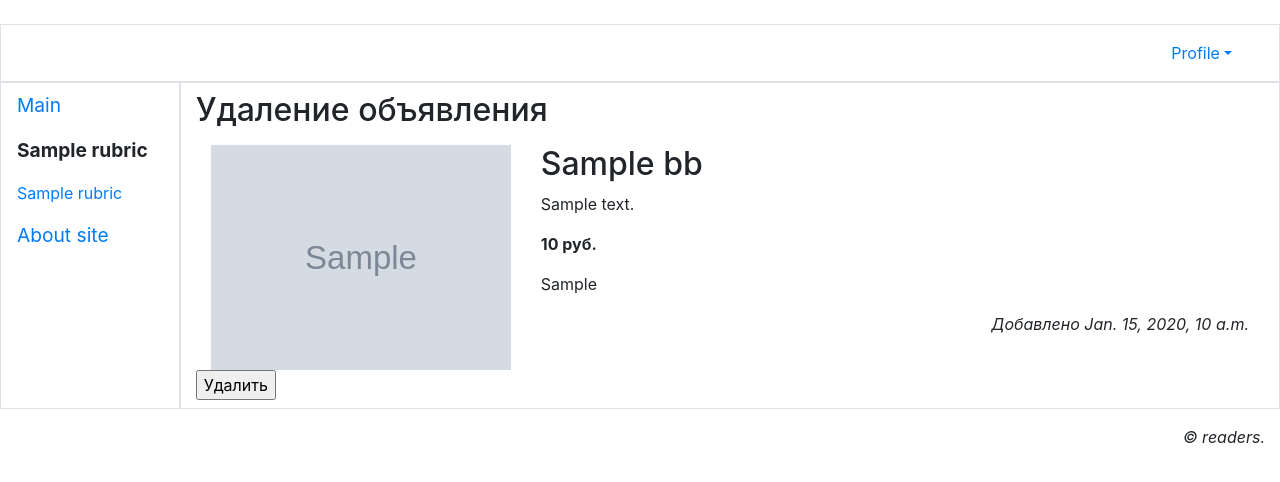
After one commit to VasJeni/bboard, a Django app: page /account/profile/delete/1 in a window 1280 px wide. The commit adds this page. Shown: the top 482 px of the page. Run offline with Django 3.2, Linux system fonts and the light colour scheme; a user stored in the database is signed in; tables that the repository leaves empty hold one stand-in row (values such as "Sample post"); grey boxes marked "Sample" are stand-in pictures; some libraries are stand-ins or nearby versions.

Commit message:
add update & delete advertisement

```diff
--- a/main/templates/main/profile.html
+++ b/main/templates/main/profile.html
@@ -27,7 +27,11 @@
             <h3><a href="{{ url }} {{ all }}">{{ bb.title }}</a></h3>
             <div>{{bb.content}}</div>
             <p class="text-right font-weight-bold">{{bb.price}}pounds</p>
-            <p class="text-right font-weight-bold">{{bb.created.at}}</p>
+            <p class="text-right font-weight-bold">created: {{bb.created.at}}</p>
+             <p class="text-right mt-2">
+            <a href="{% url 'main:profile_bb_change' pk=bb.pk %}">Исправить</a>
+            <a href="{% url 'main:profile_bb_delete' pk=bb.pk %}">Удалить</a>
+          </p>
         </div>
     </li>
     {% endfor %}
--- /dev/null
+++ b/main/templates/main/profile_bb_delete.html
@@ -0,0 +1,25 @@
+{% extends "layout/basic.html" %}
+
+{% block title %}Удаление объявления - Профиль пользователя{% endblock %}
+
+{% block content %}
+<h2>Удаление объявления</h2>
+<div class="container-fluid mt-3">
+    <div class="row">
+        {% if bb.image %}
+        <div class="col-md-auto"><img src="{{ bb.image.url }}" class="main-image"></div>
+        {% endif %}
+        <div class="col">
+            <h2>{{ bb.title }}</h2>
+            <p>{{ bb.content }}</p>
+            <p class="font-weight-bold">{{ bb.price }} руб.</p>
+            <p>{{ bb.contacts }}</p>
+            <p class="text-right font-italic">Добавлено {{ bb.created_at }}</p>
+        </div>
+    </div>
+</div>
+<form method="post">
+    {% csrf_token %}
+    <input type="submit" value="Удалить">
+</form>
+{% endblock %}
--- a/main/urls.py
+++ b/main/urls.py
@@ -1,11 +1,14 @@
 from django.urls import path
 from .views import index, other_page, BBLoginView, profile, BBLogoutView, ChangeUserInfoView, BBPasswordChangeView, \
     RegisterUserView, RegisterDoneView, user_activate, DeleteUserView, BBPasswordResetView, BBPasswordResetConfirmView, \
-    BBPasswordResetDoneView, BBPasswordResetCompleteView, by_rubric, detail,profile_bb_detail, profile_bb_add
+    BBPasswordResetDoneView, BBPasswordResetCompleteView, by_rubric, detail,profile_bb_detail, profile_bb_add, \
+    profile_bb_change, profile_bb_delete
 
 app_name = "main"
 urlpatterns = [
     path('', index, name='index'),
+    path('account/profile/change/<int:pk>/', profile_bb_change, name='profile_bb_change'),
+    path('account/profile/delete/<int:pk>', profile_bb_delete, name='profile_bb_delete'),
     path('account/profile/add/', profile_bb_add, name='profile_bb_add'),
     path('account/profile/<int:pk>/', profile_bb_detail, name='profile_bb_detail'),
     path('<int:rubric_pk>/<int:pk>/', detail, name='detail'),
--- a/main/views.py
+++ b/main/views.py
@@ -194,3 +194,34 @@ def profile_bb_add(request):
         formset = AIFormSet()
     context = {'form': form, 'formset': formset}
     return render(request, 'main/profile_bb_add.html', context)
+
+
+@login_required
+def profile_bb_change(request, pk):
+    bb = get_object_or_404(Bb, pk=pk)
+    if request.method == 'POST':
+        form = BbForm(request.POST, request.FILES, instance=bb)
+        if form.is_valid():
+            bb = form.save()
+            formset = AIFormSet(request.POST, request.FILES, instance=bb)
+            if formset.is_valid():
+                formset.save()
+                messages.add_message(request, messages.SUCCESS, 'advertisement updated')
+                return redirect('main:profile')
+    else:
+        form = BbForm(instance=bb)
+        formset = AIFormSet(instance=bb)
+    context = {'form': form, 'formset': formset}
+    return render(request, 'main/profile_bb_change.html', context)
+
+
+@login_required
+def profile_bb_delete(request, pk):
+    bb = get_object_or_404(Bb, pk=pk)
+    if request.method == 'POST':
+        bb.delete()
+        messages.add_message(request, messages.SUCCESS, 'advertisement deleted')
+        return redirect("main:profile")
+    else:
+        context = {"bb": bb}
+        return render(request, 'main/profile_bb_delete.html', context)
```
Also changed, not shown: main/templates/main/profile_bb_change.html (added, +15 -0 lines).
